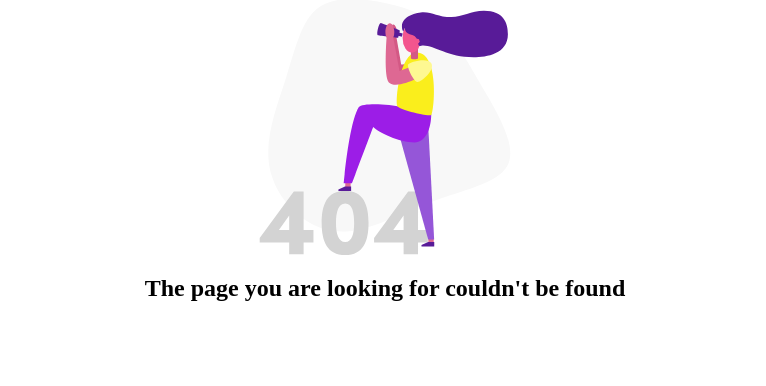
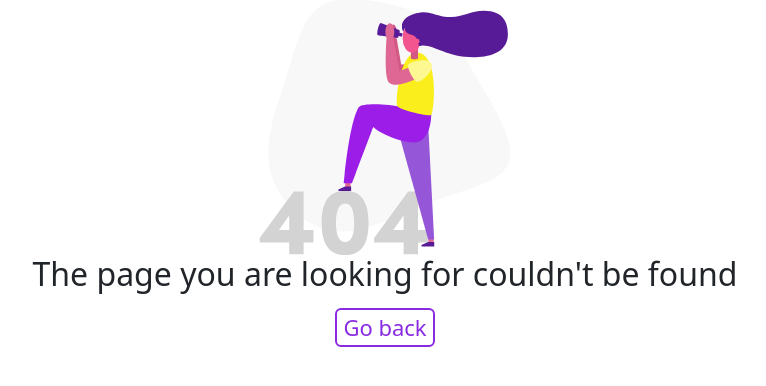
Before and after one commit to Mannuel25/Cheqqit, a Django app: template templates/404.html in a window 1280 px wide. Shown: the part 81-467 px from the top of the page, without its empty margins (255-1021 px from the left). Run offline with Django 3.2, Linux system fonts and the light colour scheme; the template is opened without the code that fills it, so the values that code supplies are empty.

Commit message:
added go back button

```diff
--- a/templates/404.html
+++ b/templates/404.html
@@ -1,9 +1,11 @@
-<!DOCTYPE html>
+<!doctype html>
 <html lang="en">
+
 <head>
-    <meta charset="UTF-8">
-    <meta http-equiv="X-UA-Compatible" content="IE=edge">
-    <meta name="viewport" content="width=device-width, initial-scale=1.0">
+    <meta charset="utf-8">
+    <meta name="viewport" content="width=device-width, initial-scale=1">
+    <link href="https://cdn.jsdelivr.net/npm/bootstrap@5.1.3/dist/css/bootstrap.min.css" rel="stylesheet"
+        integrity="sha384-1BmE4kWBq78iYhFldvKuhfTAU6auU8tT94WrHftjDbrCEXSU1oBoqyl2QvZ6jIW3" crossorigin="anonymous">
     <title>Page not found - Cheqqit</title>
     <link rel="apple-touch-icon" sizes="180x180" href="/static/favicons/apple-touch-icon.png">
     <link rel="icon" type="image/png" sizes="32x32" href="/static/favicons/favicon-32x32.png">
@@ -17,10 +19,28 @@
             margin-top: 80px;
             height: 256px;
         }
+        .back-btn {
+            display: block;
+            margin-left: auto;
+            margin-right: auto;
+            margin-top: 15px;
+            background-color: transparent;
+            border: 2px solid blueviolet;
+            border-radius: 6px;
+            font-size: 22px;
+        }
     </style>
-</head>
-<body>
-    <img src="/static/img/error-404.svg" class="center" alt="">
-    <h2 style="text-align: center;">The page you are looking for couldn't be found</h2>
+    </head>
+
+    <body>
+        <img src="/static/img/error-404.svg" class="center" alt="">
+        <h2 style="text-align: center;">The page you are looking for couldn't be found</h2>
+        <button type="button" class="back-btn"><a href="{% url 'inbox' %}" style="text-decoration: none; color: blueviolet;">Go back</a></button>
+
+        <script src="https://cdn.jsdelivr.net/npm/bootstrap@5.1.3/dist/js/bootstrap.bundle.min.js"
+            integrity="sha384-ka7Sk0Gln4gmtz2MlQnikT1wXgYsOg+OMhuP+IlRH9sENBO0LRn5q+8nbTov4+1p"
+            crossorigin="anonymous"></script>
+
 </body>
+
 </html>
```
